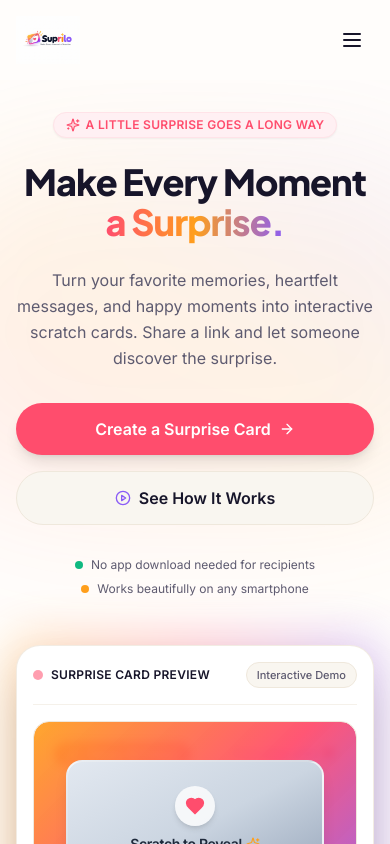
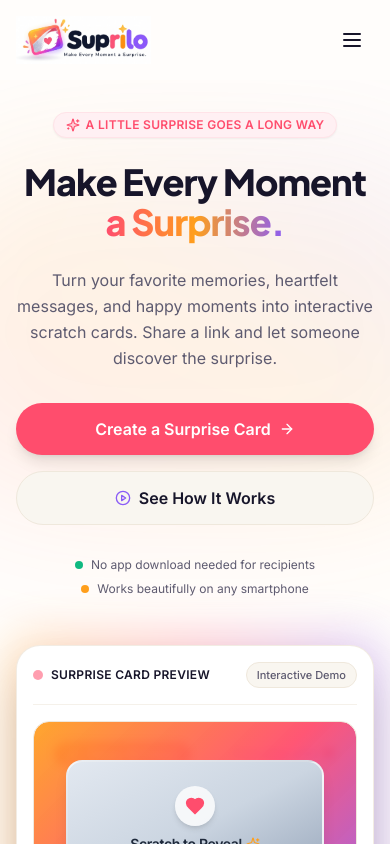
Before and after one commit to LeviHQ/suprilo, a Next.js app: page / in a window 390 px wide. Shown: the top 844 px of the page. Built offline with nearby package versions, Linux system fonts and the light colour scheme.

Commit message:
style: enhance navbar and footer logo sizes and responsive alignment

```diff
--- a/src/components/layout/Footer.tsx
+++ b/src/components/layout/Footer.tsx
@@ -17,20 +17,17 @@ export function Footer() {
               className="inline-block focus:outline-none focus-visible:ring-2 focus-visible:ring-brand-pink rounded-lg"
               aria-label="Suprilo Home"
             >
-              <div className="relative h-12 w-44">
+              <div className="relative h-16 sm:h-20 w-52 sm:w-64 mx-auto md:mx-0 aspect-[800/285]">
                 <Image
                   src="/brand/logo.png"
                   alt="Suprilo - Make Every Moment a Surprise"
                   fill
-                  sizes="176px"
-                  className="object-contain object-left"
+                  sizes="(max-width: 640px) 208px, 256px"
+                  className="object-contain object-center md:object-left"
                 />
               </div>
             </Link>
-            <p className="text-sm text-brand-muted font-medium">
-              Make Every Moment a Surprise.
-            </p>
-            <p className="text-xs text-brand-muted/80 leading-relaxed">
+            <p className="text-xs sm:text-sm text-brand-muted leading-relaxed max-w-xs mx-auto md:mx-0">
               Digital scratch cards for real smiles, heartfelt memories, and unexpected celebrations.
             </p>
           </div>
--- a/src/components/layout/Navbar.tsx
+++ b/src/components/layout/Navbar.tsx
@@ -53,16 +53,16 @@ export function Navbar({ onOpenCtaModal }: NavbarProps) {
           {/* Logo brand */}
           <Link
             href="/"
-            className="flex items-center gap-2 group transition-transform focus:outline-none focus-visible:ring-2 focus-visible:ring-brand-pink rounded-lg"
+            className="flex items-center gap-2 group transition-transform focus:outline-none focus-visible:ring-2 focus-visible:ring-brand-pink rounded-lg py-1"
             aria-label="Suprilo Home"
           >
-            <div className="relative h-12 w-36 sm:w-44 overflow-hidden">
+            <div className="relative h-12 sm:h-14 md:h-16 w-40 sm:w-48 md:w-56 aspect-[800/285]">
               <Image
                 src="/brand/logo.png"
                 alt="Suprilo - Make Every Moment a Surprise"
                 fill
                 priority
-                sizes="(max-width: 640px) 144px, 176px"
+                sizes="(max-width: 640px) 160px, (max-width: 768px) 192px, 208px"
                 className="object-contain object-left group-hover:scale-[1.02] transition-transform duration-200"
               />
             </div>
```
Also changed, not shown: public/brand/logo-raw.png (added), public/brand/logo.png.
